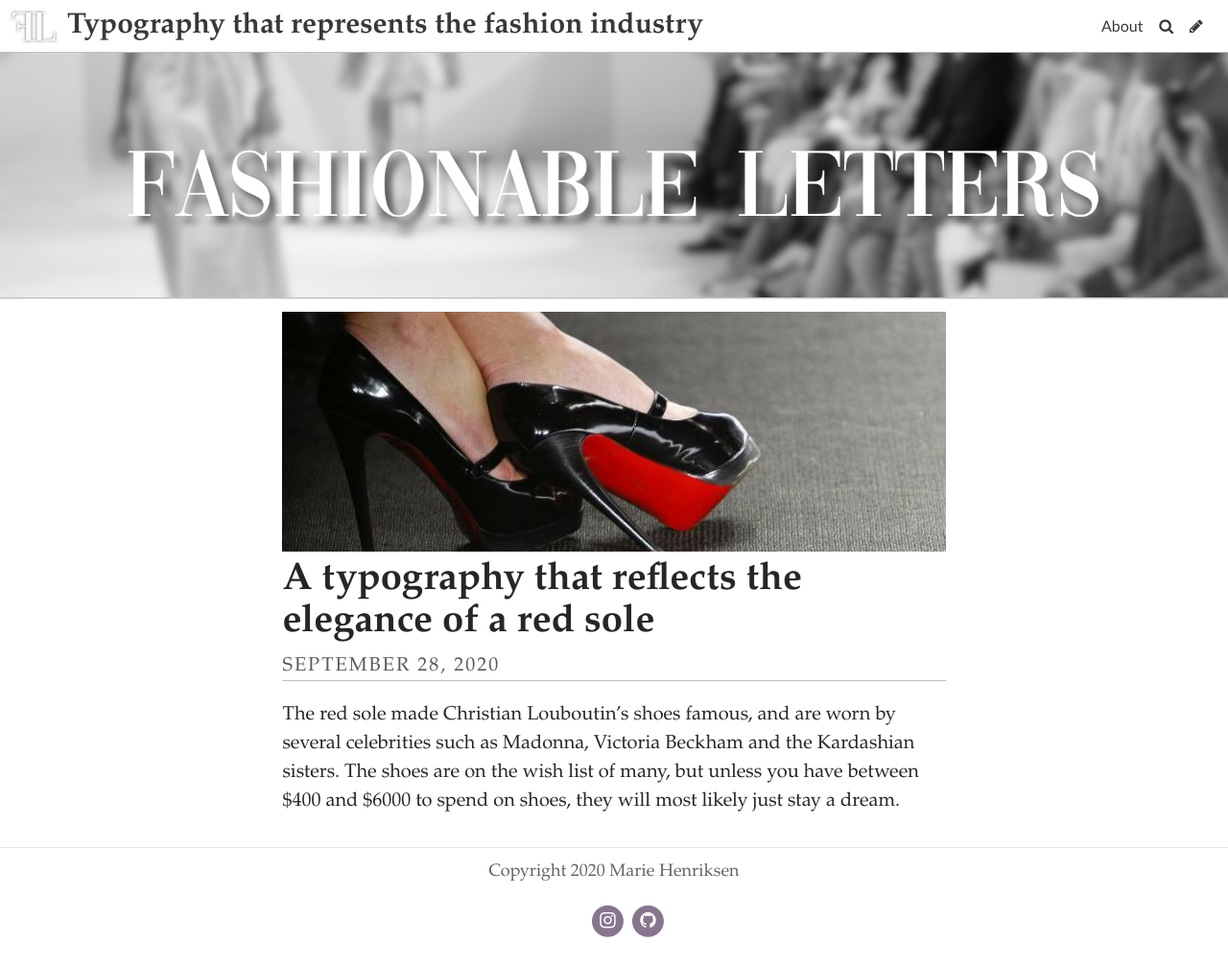
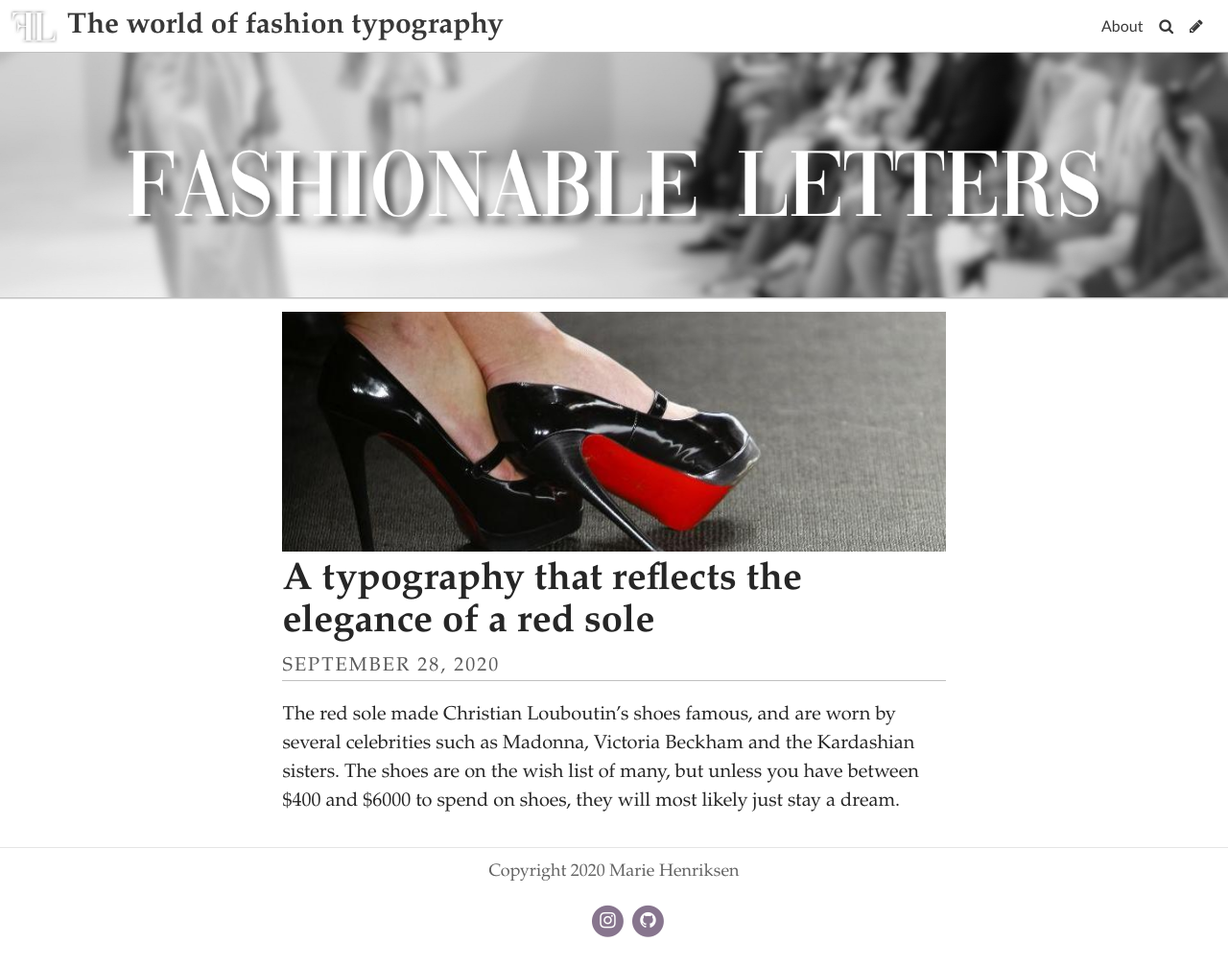
Before and after one commit to Mariehenriksen/fashionabletexts, a Jekyll site: the page built from index.html, in a window 1280 px wide. Shown: the whole page at 96% size. Built offline with Jekyll 4.4.1, drawn with Linux system fonts in a browser that asks for light colours; some web fonts are replaced; the list of posts is cut into pages by our own code.

Commit message:
Update Settings “general”

```diff
--- a/_data/settings.yml
+++ b/_data/settings.yml
@@ -1,4 +1,4 @@
-title: "Typography that represents the fashion industry "
+title: The world of fashion typography
 description: ""
 header_text: ""
 footer_text: Copyright 2020 Marie Henriksen
```
